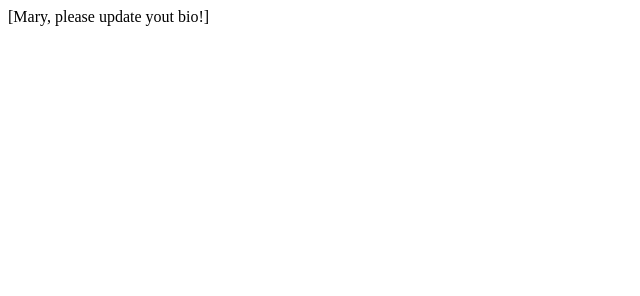
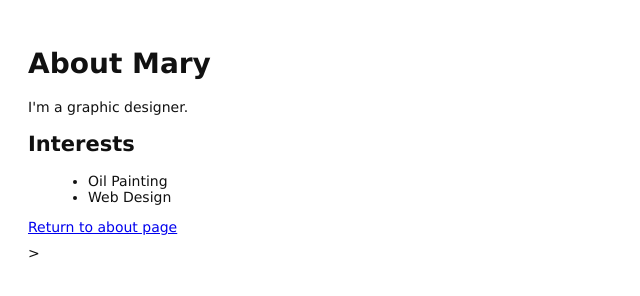
Before and after one commit to Fox1986/Beispiel, a plain HTML site: page about/mary.html in a window 1280 px wide. Shown: the whole page, without its empty margins (0-640 px from the left). Drawn offline with Linux system fonts and the light colour scheme.

Commit message:
Add bio page for Mary

```diff
--- a/about/mary.html
+++ b/about/mary.html
@@ -1 +1,20 @@
-[Mary, please update yout bio!]
+<!DOCTYPE html>
+<html lang="en">
+<head>
+	<title>About Mary</title>
+	<link rel="stylesheet" type="text/css" href="../style.css" />
+	<meta charset="utf-8" />
+</head>
+<body>
+	<h1>About Mary</h1>
+	<p>I'm a graphic designer.</p>
+
+	<h2>Interests</h2>
+	<ul>
+		<li>Oil Painting</li>
+		<li>Web Design</li>
+	</ul>
+
+	<p><a href="index.html">Return to about page</a></p>
+</body>
+</html>>
```
